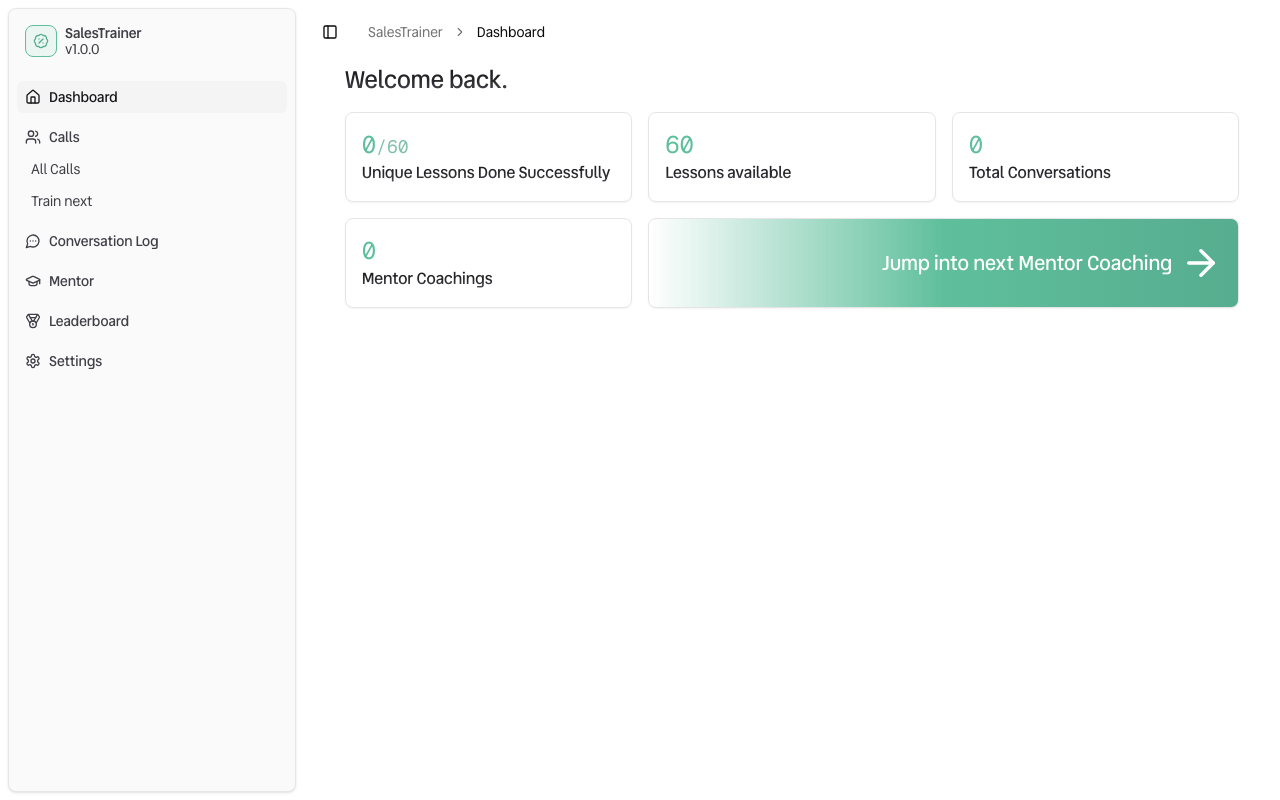
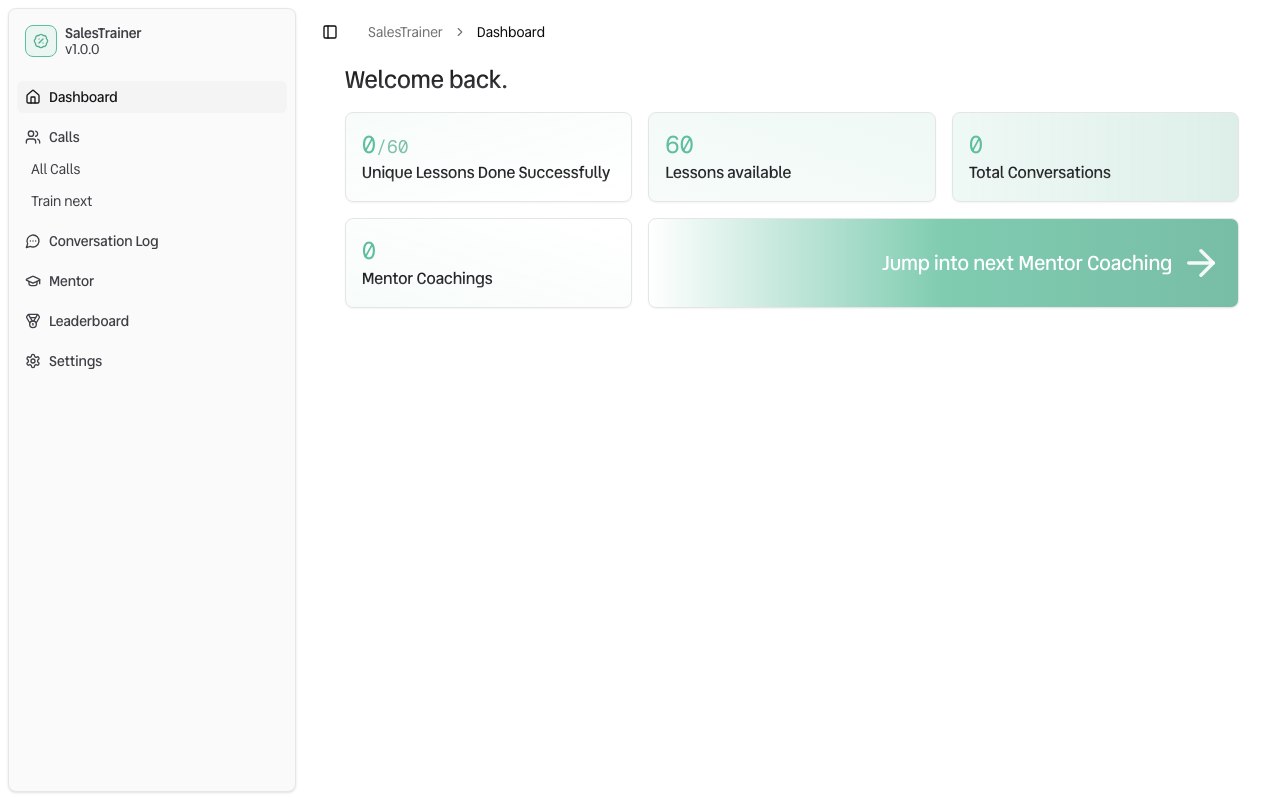
Before and after one commit to luisoos/sales, a Next.js app: page /dashboard in a window 1280 px wide. Built offline with nearby package versions, Linux system fonts and the light colour scheme; no server answers.

Commit message:
💄 ui: dashboard changes (and link to mentor)

```diff
--- a/src/app/dashboard/page.tsx
+++ b/src/app/dashboard/page.tsx
@@ -23,10 +23,7 @@ export default async function Page() {
     const uniqueConversationsSuccessfullyDone = conversations.filter(
         (item, index, self) =>
             item.status === 'CLOSED' &&
-            index ===
-                self.findIndex(
-                    (t) => t.lessonId === item.lessonId,
-                ),
+            index === self.findIndex((t) => t.lessonId === item.lessonId),
     );
 
     const uniqueLectionsSuccessfullyDone =
@@ -37,41 +34,73 @@ export default async function Page() {
         : [];
 
     return (
-        <div className="grid w-11/12 grid-cols-3 gap-4 mx-auto">
-            <div className="col-span-3">
-                <h2 className={cn("text-2xl font-medium", tailwindTextGradientClasses)}>Welcome back.</h2>
+        <div className='grid w-11/12 grid-cols-3 gap-4 mx-auto'>
+            <div className='col-span-3'>
+                <h2
+                    className={cn(
+                        'text-2xl font-medium',
+                        tailwindTextGradientClasses,
+                    )}>
+                    Welcome back.
+                </h2>
             </div>
             <StatCard
                 value={
                     <>
                         {uniqueLectionsSuccessfullyDone}
-                        <span className="text-lg opacity-75 text-brand-dark">
+                        <span className='text-lg opacity-75 text-brand-dark'>
                             /{lessons.length}
                         </span>
                     </>
                 }
                 label={`Unique ${uniqueLectionsSuccessfullyDone === 1 ? 'Lesson' : 'Lessons'} Done Successfully`}
+                className='bg-gradient-to-br from-brand/5 to-transparent'
             />
-            <StatCard value={lessons.length} label="Lessons available" />
-            <StatCard value={conversations.length} label="Total Conversations" />
-            <StatCard value={mentorChats.length} label="Mentor Coachings" />
-            <div className="flex justify-end p-4 border rounded-lg shadow-sm col-span-2 bg-gradient-to-r from-transparent via-brand to-brand-dark">
-                <p className="h-min my-auto text-xl mr-2 font-medium text-white">Jump into next Mentor Coaching</p>
-                <ArrowRight size={42} className="my-auto text-white" />
-            </div>
+            <StatCard
+                value={lessons.length}
+                label='Lessons available'
+                className='bg-gradient-to-tr from-brand/5 to-brand/10'
+            />
+            <StatCard
+                value={conversations.length}
+                label='Total Conversations'
+                className='bg-gradient-to-r from-brand/10 to-brand-dark/20'
+            />
+            <StatCard
+                value={mentorChats.length}
+                label='Mentor Coachings'
+                className='bg-gradient-to-tr from-brand/5 to-transparent'
+            />
+            <a
+                href='/dashboard/mentor'
+                className='group flex justify-end p-4 border rounded-lg shadow-sm col-span-2 bg-gradient-to-r from-transparent via-brand/80 to-brand-dark/80'>
+                <p className='h-min my-auto text-xl mr-2 font-medium text-white group-hover:-translate-x-2 transition-all delay-75'>
+                    Jump into next Mentor Coaching
+                </p>
+                <ArrowRight
+                    size={42}
+                    className='my-auto text-white/90 group-hover:translate-x-1 transition-all delay-75'
+                />
+            </a>
         </div>
     );
 }
 
-function StatCard({ value, label, className }: {
+function StatCard({
+    value,
+    label,
+    className,
+}: {
     value: React.ReactNode;
     label: string;
     className?: string;
 }) {
     return (
-        <div className={cn("p-4 border rounded-lg shadow-sm", className)}>
-            <p className="font-mono text-2xl text-brand">{value}</p>
-            <p className={cn("font-medium", tailwindTextGradientClasses)}>{label}</p>
+        <div className={cn('p-4 border rounded-lg shadow-sm', className)}>
+            <p className='font-mono text-2xl text-brand'>{value}</p>
+            <p className={cn('font-medium', tailwindTextGradientClasses)}>
+                {label}
+            </p>
         </div>
     );
 }
--- a/src/server/services/mentor-chat.ts
+++ b/src/server/services/mentor-chat.ts
@@ -1,9 +1,7 @@
 import { RoleMessage } from '~/types/conversation';
 import { db } from '~/server/db';
 
-export async function getAllMentorChats(params: {
-    userId: string;
-}) {
+export async function getAllMentorChats(params: { userId: string }) {
     const mentorChats = await db.mentorChat.findMany({
         where: { userId: params.userId },
     });
```
